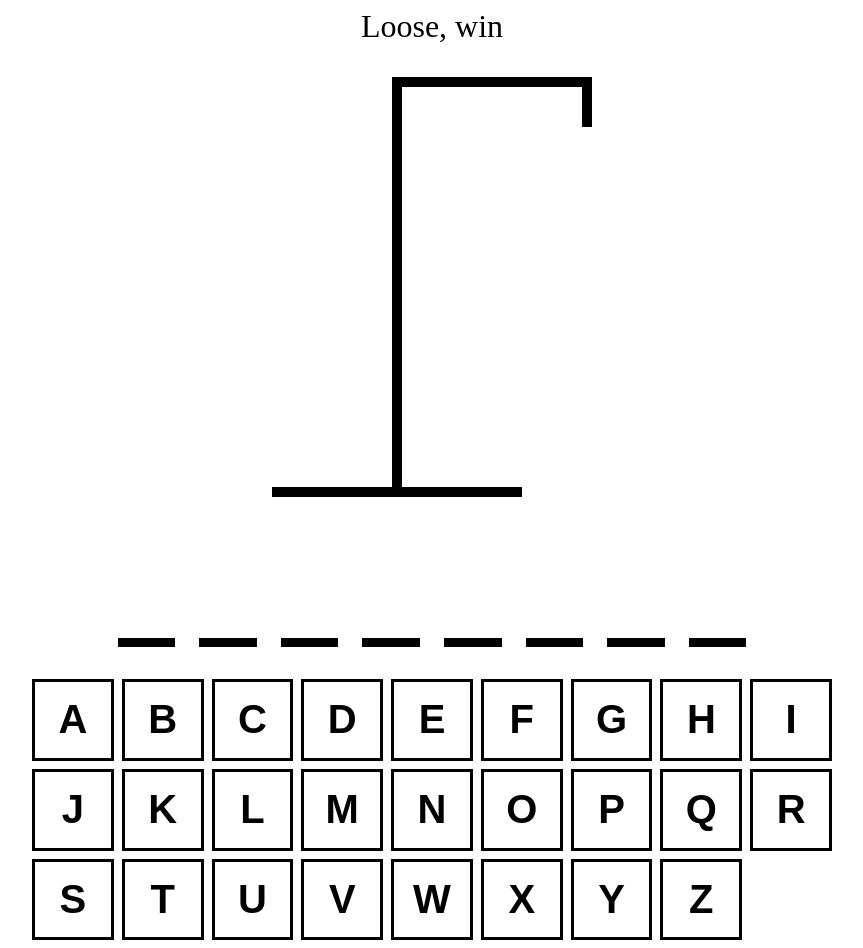
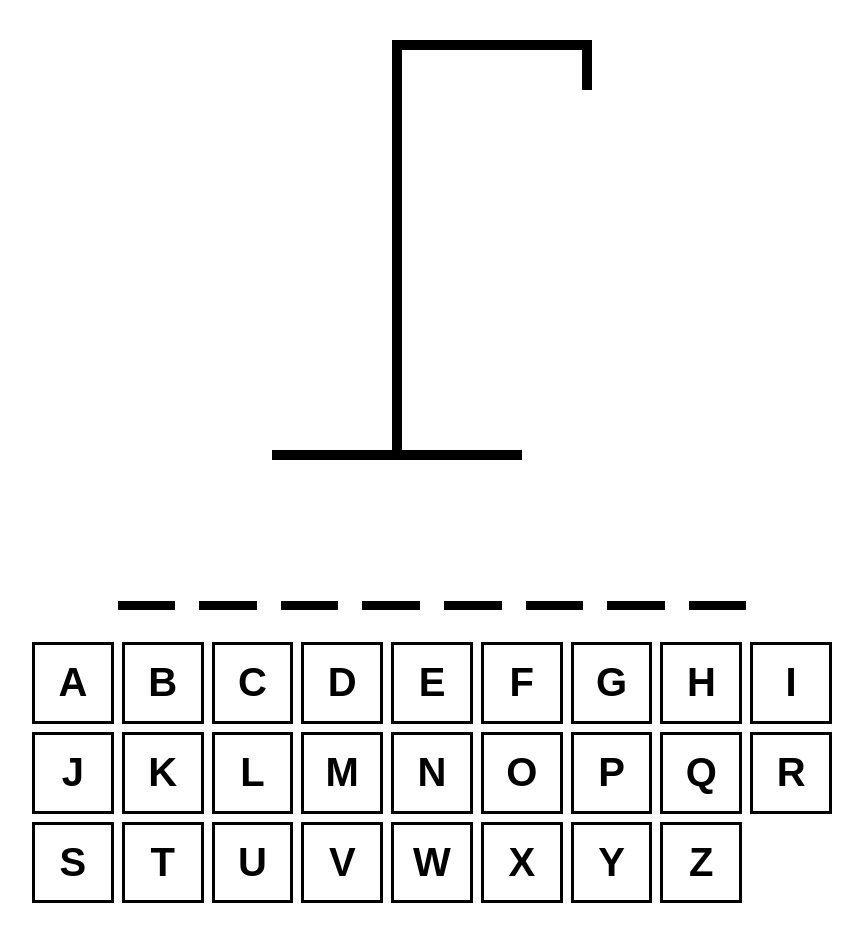
Before and after one commit to VaheStepanyan100/react-hangman, a React (Vite) app: page / in a window 1280 px wide. Shown: the whole page, without its empty margins (208-1071 px from the left). After the commit the page ends 911 px from the top, so only its background shows below. Built offline with nearby package versions, Linux system fonts and the light colour scheme; the HTML template or start-up script is replaced by a standard one.

Commit message:
Add Win/Lose logic

```diff
--- a/src/App.tsx
+++ b/src/App.tsx
@@ -14,10 +14,13 @@ function App() {
     (letter) => !wordToGuess.includes(letter)
   );
 
+  const isLooser = incorrectLetters.length >= 6;
+  const isWinner = wordToGuess.split("").every(letter => guessedLetters.includes(letter))
+
   const addGuessedLetter = useCallback((letter: string) => {
-    if (guessedLetters.includes(letter)) return;
+    if (guessedLetters.includes(letter) || isLooser || isWinner) return;
     setGuessedLetters((currentLetters) => [...currentLetters, letter]);
-  }, [guessedLetters])
+  }, [guessedLetters, isWinner, isLooser])
 
 
   useEffect(() => {
@@ -46,11 +49,14 @@ function App() {
         alignItems: 'center',
       }}
     >
-      <div style={{ fontSize: '2rem', textAlign: 'center' }}>Loose, win</div>
+      <div style={{ fontSize: '2rem', textAlign: 'center' }}>
+        {isWinner && "Winner! - Refresh to try again"}
+        {isLooser && "Nice Try! - Refresh to try again"}
+        </div>
       <HangmanDrawing numberOfGuesses={incorrectLetters.length} />
       <HangmanWord guessedLetters={guessedLetters} wordToGuess={wordToGuess} />
       <div style={{ alignSelf: 'stretch' }}>
-        <Keyboard activeLetters={guessedLetters.filter(letter => wordToGuess.includes(letter))}
+        <Keyboard disabled={isWinner || isLooser} activeLetters={guessedLetters.filter(letter => wordToGuess.includes(letter))}
         inactiveLetters={incorrectLetters}
         addGuessedLetter={addGuessedLetter} />
       </div>
--- a/src/Keyboard.tsx
+++ b/src/Keyboard.tsx
@@ -30,6 +30,7 @@ const KEYS = [
 ];
 
 type KeyboardProps = {
+  disabled?: boolean;
   activeLetters: string[];
   inactiveLetters: string[];
   addGuessedLetter: (letter: string) => void;
@@ -39,6 +40,7 @@ export function Keyboard({
   activeLetters,
   inactiveLetters,
   addGuessedLetter,
+  disabled = false,
 }: KeyboardProps) {
   return (
     <div
@@ -57,7 +59,7 @@ export function Keyboard({
             className={`${styles.btn} ${isActive ? styles.active : ''} ${
               isInactive ? styles.inactive : ''
             }`}
-            disabled={isInactive || isActive}
+            disabled={isInactive || isActive || disabled}
             key={key}
           >
             {key}
```
